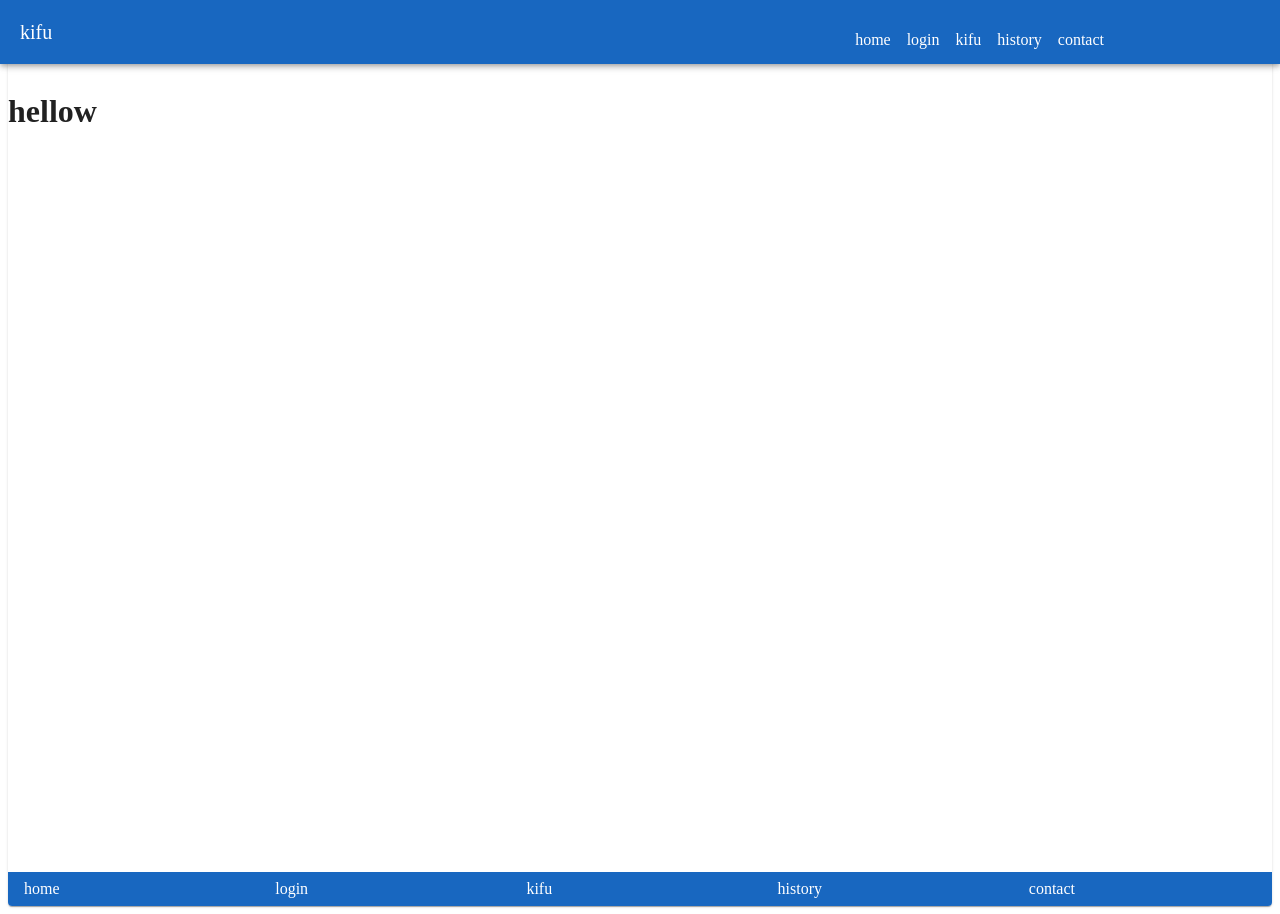
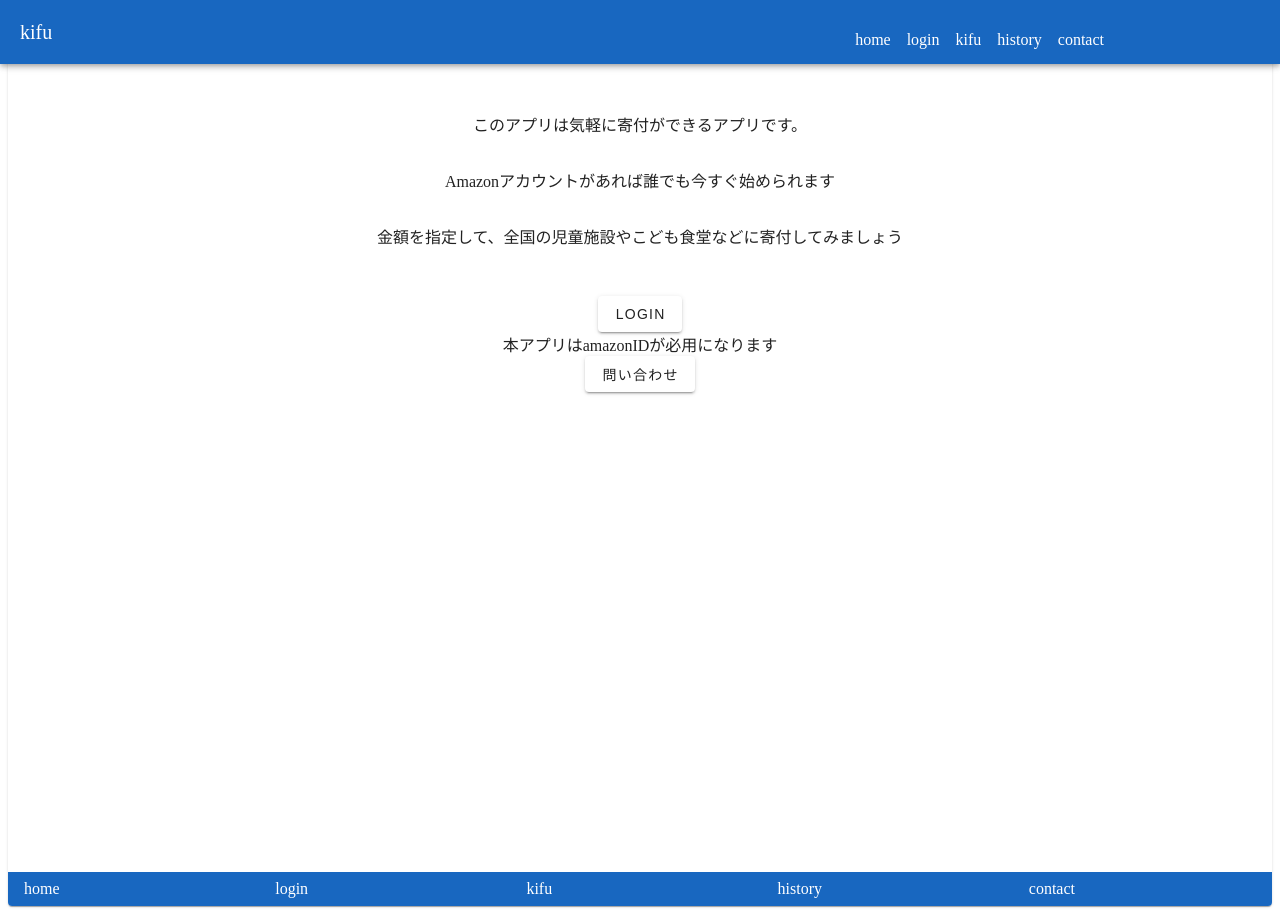
Before and after one commit to ryo0705s/kifu, a Nuxt app: page / in a window 1280 px wide. Built offline with nearby package versions, Linux system fonts and the light colour scheme.

Commit message:
style: home画面を仮作成

```diff
--- a/layouts/default.vue
+++ b/layouts/default.vue
@@ -16,7 +16,8 @@
           <v-list-item title="Navigation drawer"></v-list-item>
         </v-list>
       </v-navigation-drawer> -->
-      <v-main style="min-height: 100vh" w-100><slot /> </v-main
+      <v-main style="min-height: 100vh" w-100
+        ><v-container><slot /></v-container> </v-main
       ><v-footer color="primary">
         <v-row>
           <v-col>home</v-col>
--- a/pages/index.vue
+++ b/pages/index.vue
@@ -1,5 +1,30 @@
 <template>
-  <h1>hellow</h1>
+  <v-row align-content="ceneter">
+    <v-col align="center">
+      <v-list>
+        <v-list-item>このアプリは気軽に寄付ができるアプリです。</v-list-item>
+        <v-list-item
+          >Amazonアカウントがあれば誰でも今すぐ始められます</v-list-item
+        >
+        <v-list-item>
+          金額を指定して、全国の児童施設やこども食堂などに寄付してみましょう</v-list-item
+        >
+      </v-list>
+    </v-col>
+  </v-row>
+  <v-row>
+    <v-col align="center">
+      <!-- <v-sheet width="300" class="mx-auto"
+        ><v-form>
+          <v-text-field label="mail"></v-text-field>
+          <v-text-field label="password"></v-text-field> </v-form
+      >
+      </v-sheet> -->
+      <v-btn>login</v-btn>
+      <div>本アプリはamazonIDが必用になります</div>
+      <v-btn>問い合わせ</v-btn>
+    </v-col>
+  </v-row>
 </template>
 <script setup lang="ts"></script>
 <style></style>
```
